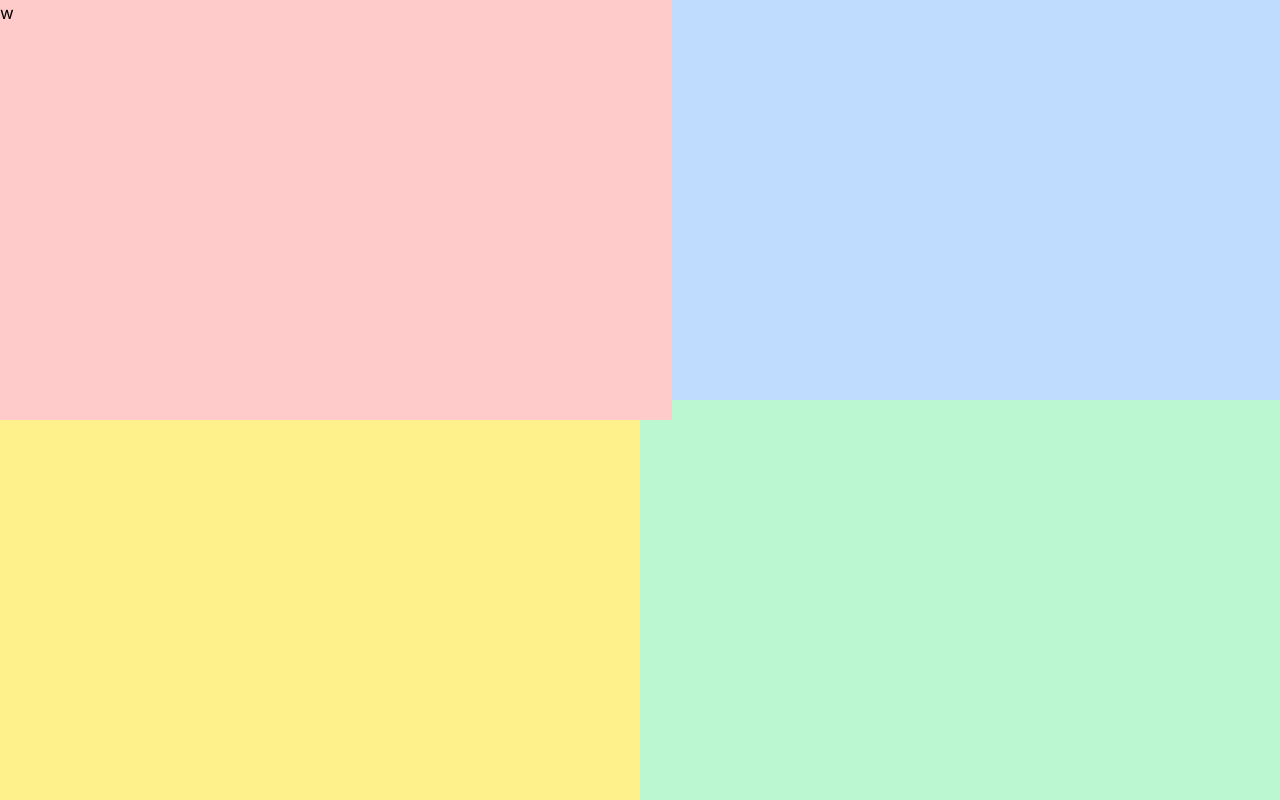
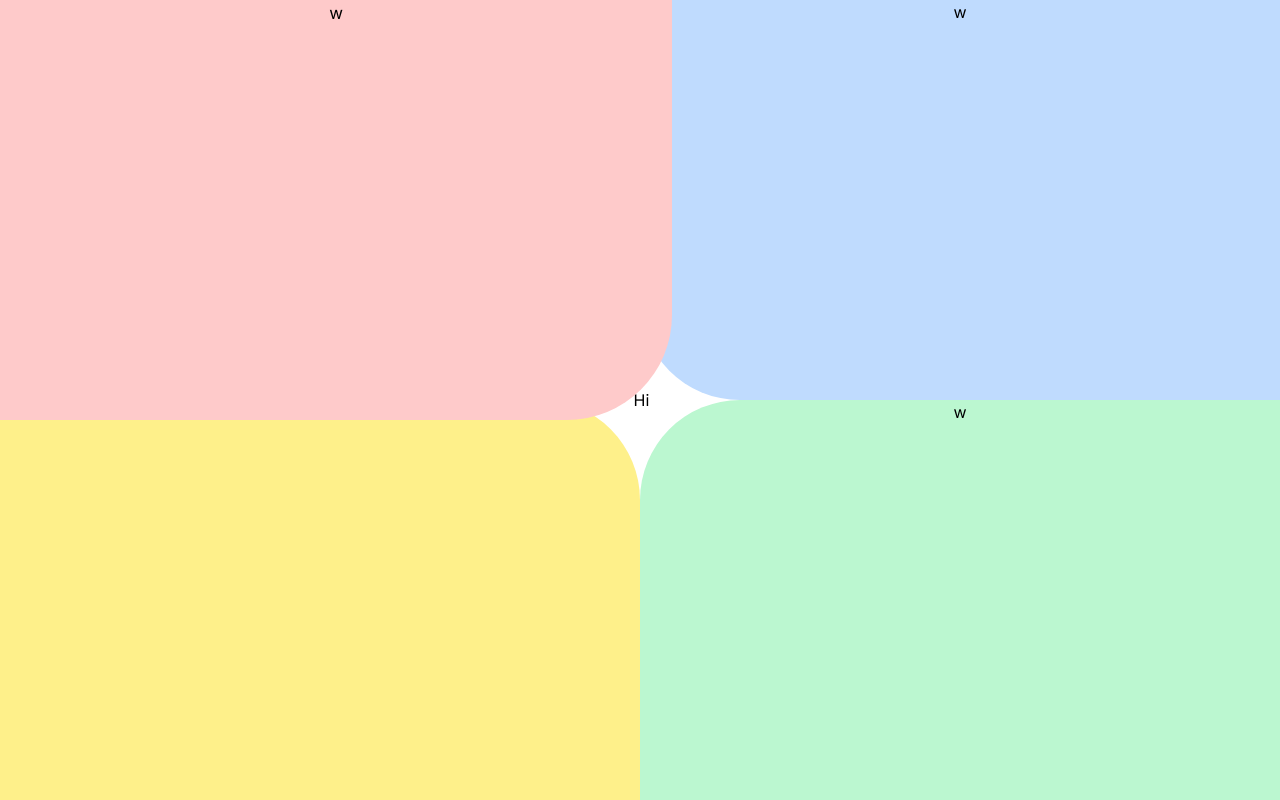
Before and after one commit to JarIsCoding/seasons, a Next.js app: page / in a window 1280 px wide. Built offline with nearby package versions, Linux system fonts and the light colour scheme.

Commit message:
z-index fixes, now runs very nicely without instant overlap

```diff
--- a/src/app/globals.css
+++ b/src/app/globals.css
@@ -3,8 +3,13 @@
 @tailwind utilities;
 
 .hoverBig:hover{
-  animation: sizeUp .1s 1 linear normal;
+  animation: sizeUp .15s 1 linear normal;
   transform: scale(1.05);
+}
+
+.hoverBig:not(:hover) {
+  animation: sizeDown .15s 1 linear normal;
+  transform: scale(1);
 }
 
 @keyframes sizeUp {
@@ -15,3 +20,13 @@
     transform: scale(1.05);
   }
 }
+@keyframes sizeDown {
+  0%{
+    transform: scale(1.05);
+    z-index: 20;
+  }
+  100%{
+    transform: scale(1);
+    z-index: 20;
+  }
+}
--- a/src/app/page.tsx
+++ b/src/app/page.tsx
@@ -2,18 +2,21 @@
 
 export default function Home() {
   return (
-    <div className="">
-      <div className="w-1/2 h-1/2 absolute left-0 top-0 bg-red-200 hoverBig origin-top-left hover:z-20 z-10">
+    <div className="text-center py">
+      <div className="w-1/2 h-1/2 absolute left-0 top-0 bg-red-200 hoverBig origin-top-left hover:z-20 z-10 rounded-br-[100px]">
         w
       </div>
-      <div className="w-1/2 h-1/2 absolute right-0 top-0 bg-blue-200 hoverBig origin-top-right hover:z-20 z-10">
+      <div className="w-1/2 h-1/2 absolute right-0 top-0 bg-blue-200 hoverBig origin-top-right hover:z-20 z-10 rounded-bl-[100px]">
         w
       </div>
-      <div className="w-1/2 h-1/2 absolute left-0 bottom-0 bg-yellow-200 hoverBig origin-bottom-left hover:z-20 z-10">
+      <div className="w-1/2 h-1/2 absolute left-0 bottom-0 bg-yellow-200 hoverBig origin-bottom-left hover:z-20 z-10 rounded-tr-[100px]">
         w
       </div>
-      <div className="w-1/2 h-1/2 absolute right-0 bottom-0 bg-green-200 hoverBig origin-bottom-right hover:z-20 z-10">
+      <div className="w-1/2 h-1/2 absolute right-0 bottom-0 bg-green-200 hoverBig origin-bottom-right hover:z-20 z-10 rounded-tl-[100px]">
         w
+      </div>
+      <div className="absolute top-[48.5%] left-[49.5%]">
+        Hi
       </div>
     </div>
   );
```
